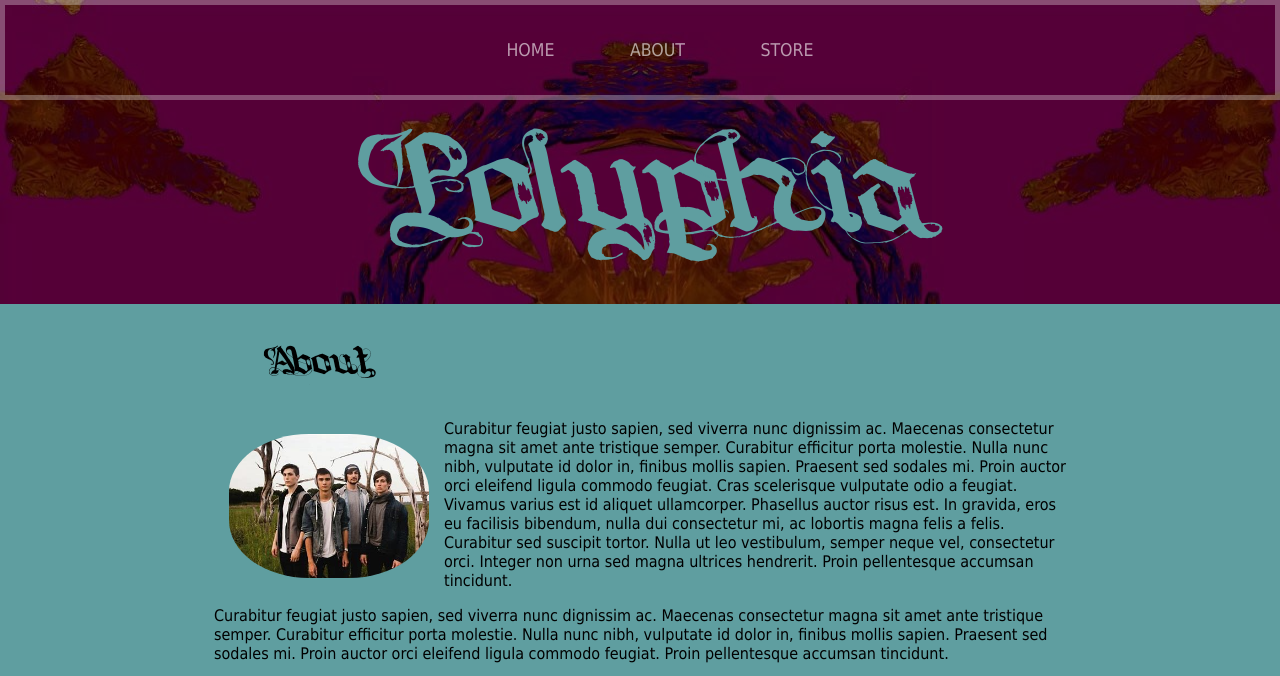
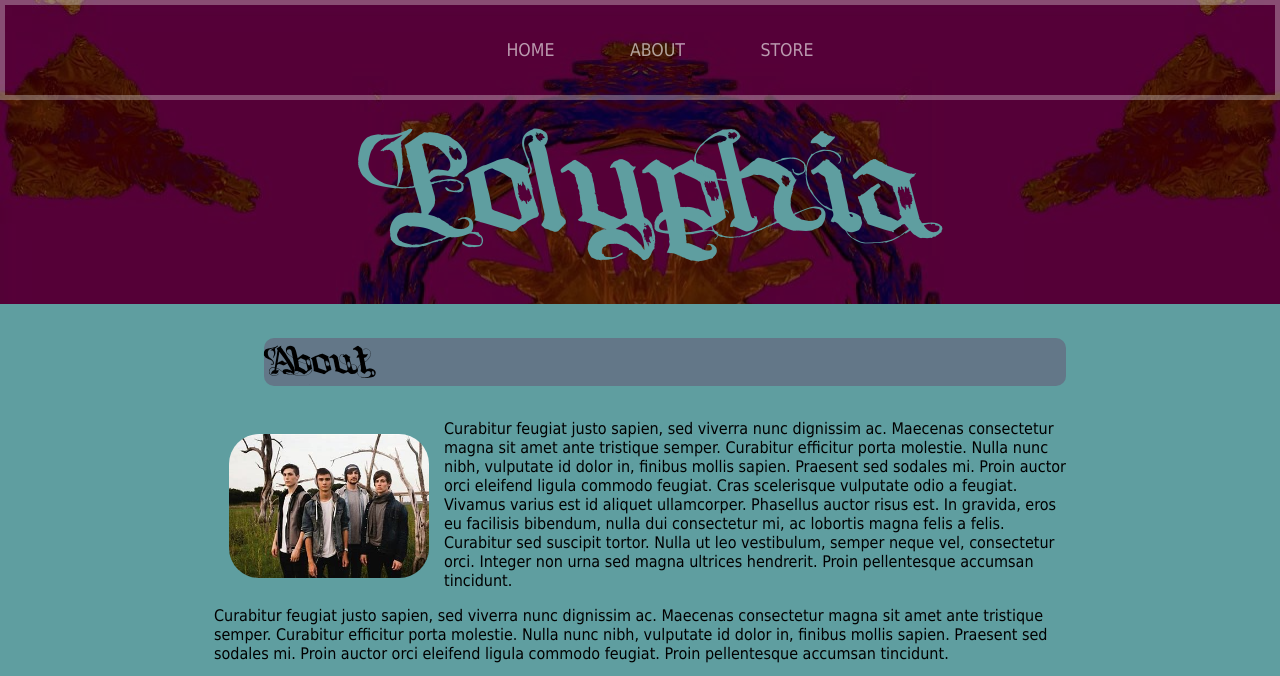
Before and after one commit to Zerik99/Polyphia-Fan-Page, a plain HTML site: page about.html in a window 1280 px wide. Shown: the top 676 px of the page. Drawn offline with Linux system fonts and the light colour scheme.

Commit message:
changes to css

```diff
--- a/styles.css
+++ b/styles.css
@@ -74,6 +74,8 @@ body {
   padding: 0 1.5em;
 }
 .section-header {
+  border-radius: 10px;
+  background-color: rgba(112, 0, 65, 0.25);
   font-family: "gotique";
   font-weight: normal;
   font-size: 2.5em;
@@ -83,7 +85,7 @@ body {
 .band-image {
   float: left;
   margin: 15px;
-  border-radius: 40%;
+  border-radius: 30px;
   width: 200px;
 }
 .main-footer {
@@ -150,7 +152,6 @@ body {
   border-left: 5px solid rgb(112, 0, 65);
   background-color: rgba(112, 0, 65, 0.15);
 }
-
 .tour-item {
   display: inline-block;
   padding-right: 0.5em;
```
